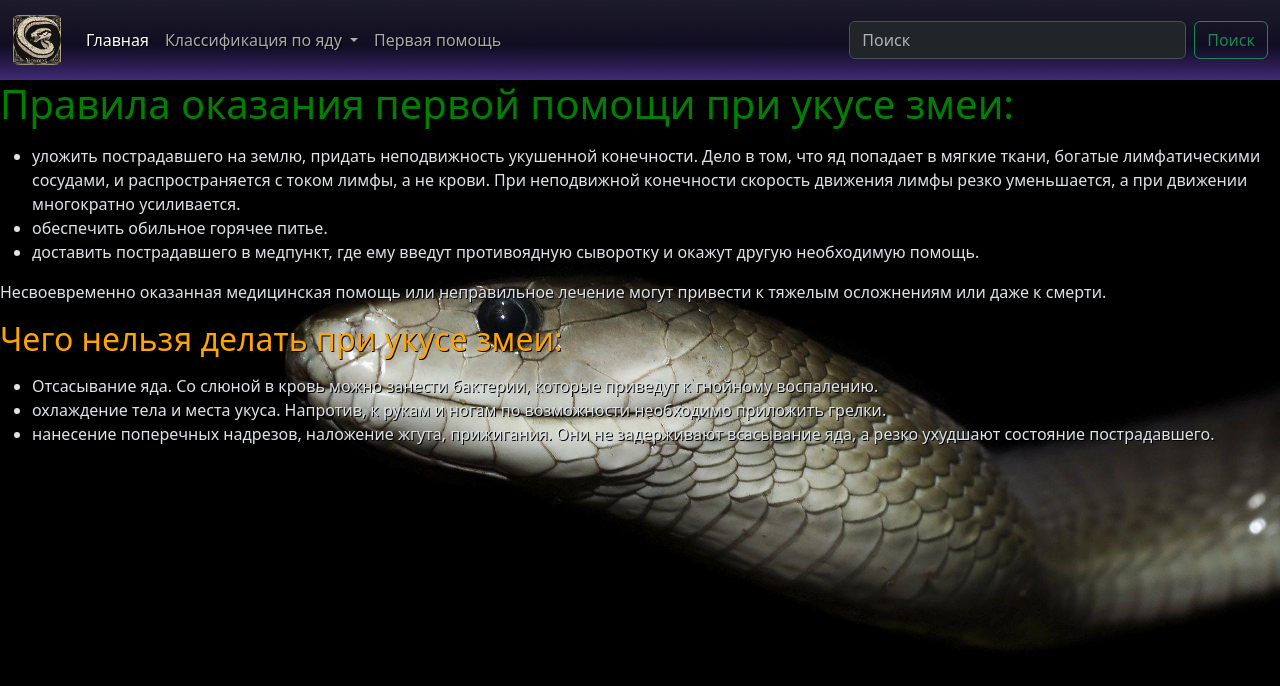
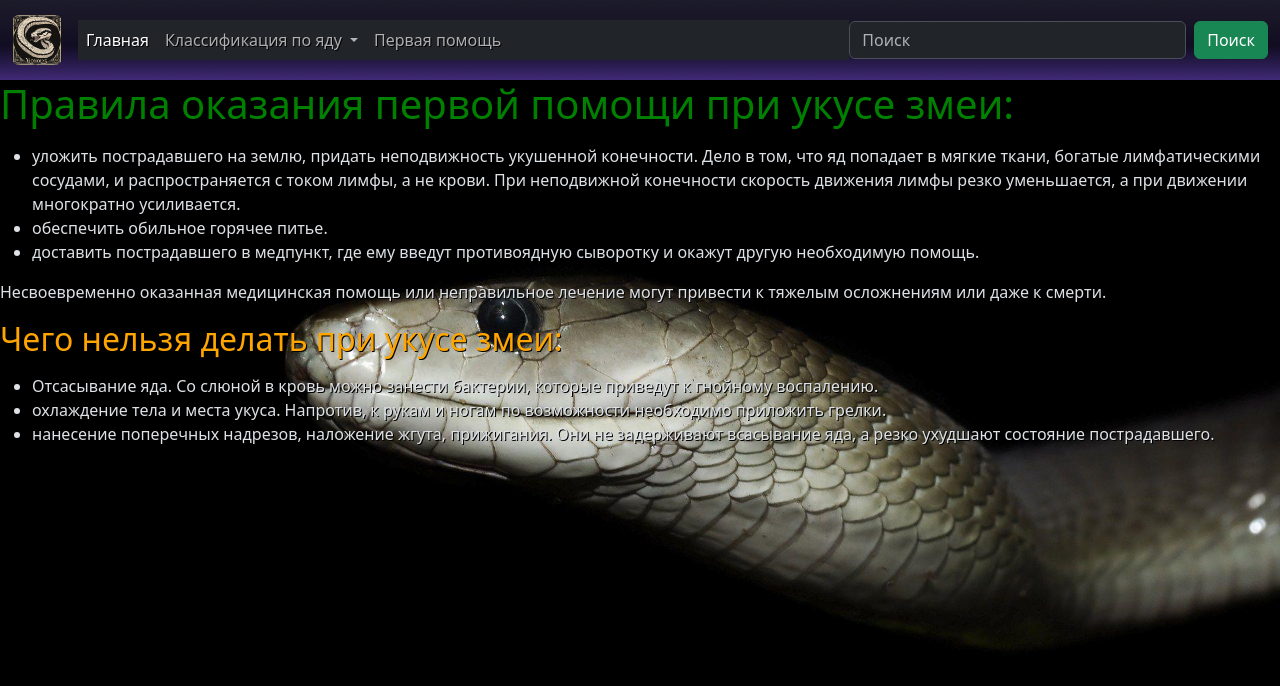
Before and after one commit to PAlNKlLLER/snake, a plain HTML site: page first_aid.html in a window 1280 px wide. Drawn offline with nearby package versions, Linux system fonts and the light colour scheme.

Commit message:
3rd commit

```diff
--- a/first_aid.html
+++ b/first_aid.html
@@ -16,7 +16,7 @@
                     <button class="navbar-toggler" type="button" data-bs-toggle="collapse" data-bs-target="#navbarSupportedContent" aria-controls="navbarSupportedContent" aria-expanded="false" aria-label="Переключатель навигации">
                       <span class="navbar-toggler-icon"></span>
                     </button>
-                    <div class="collapse navbar-collapse" id="navbarSupportedContent">
+                    <div class="collapse navbar-collapse bg-dark" id="navbarSupportedContent">
                         <ul class="navbar-nav me-auto mb-2 mb-lg-0">
                             <li class="nav-item">
                             <a class="nav-link active" aria-current="page" href="index.html">Главная</a>
@@ -38,7 +38,7 @@
                     </div>
                     <form class="d-flex col-lg-4 col-sm-5" role="search">
                         <input class="form-control me-2" type="search" placeholder="Поиск" aria-label="Поиск">
-                        <button class="btn btn-outline-success" type="submit">Поиск</button>
+                        <button class="btn btn-success" type="submit">Поиск</button>
                     </form>
                 </div>
             </nav>
```
Also changed, not shown: index.html (+3 -3 lines).
